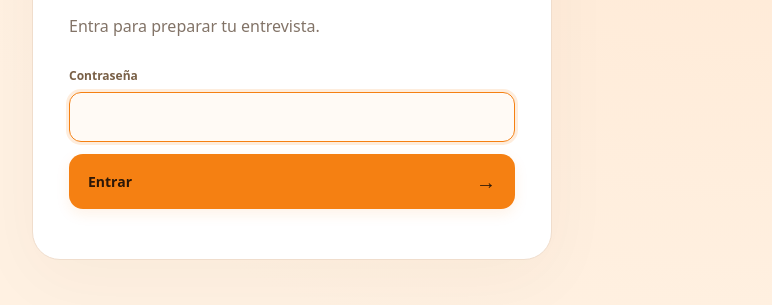
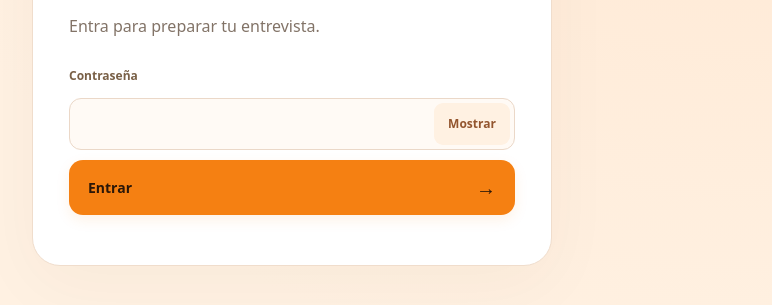
Before and after one commit to jmconteni2/estudio-entrevistas, a website: page docs/index.html in a window 1280 px wide. Shown: the part 319-624 px from the top of the page, without its empty margins (348-1120 px from the left). Drawn offline with Linux system fonts and the light colour scheme.

Commit message:
Corregir entrada de contraseña móvil y verificar acceso táctil del anfitrión

```diff
--- a/docs/access.js
+++ b/docs/access.js
@@ -7,6 +7,16 @@ const params=new URLSearchParams(location.hash.slice(1));
 const enc=new TextEncoder(),dec=new TextDecoder();
 const unbase64=s=>Uint8Array.from(atob(s),c=>c.charCodeAt(0));
 let busy=false;
+const passwordInput=document.getElementById('password');
+const showPassword=document.getElementById('showPassword');
+// Keep focus tied to a user gesture: mobile keyboards can ignore autofocus.
+showPassword.addEventListener('click',()=>{
+ const visible=passwordInput.type==='password';
+ passwordInput.type=visible?'text':'password';
+ showPassword.textContent=visible?'Ocultar':'Mostrar';
+ showPassword.setAttribute('aria-pressed',String(visible));
+ passwordInput.focus();
+});
 async function envelope(role){
  const response=await fetch(`sealed-${role}.json`,{cache:'no-store'});
  if(!response.ok)throw Error('No se pudo cargar el acceso. Recarga la página.');
--- a/docs/index.html
+++ b/docs/index.html
@@ -10,8 +10,8 @@
     <title>Lumen Interview</title>
     <link rel="icon" type="image/webp" href="assets/lumi-icon.webp" />
     <link rel="apple-touch-icon" href="assets/lumi-icon.webp" />
-    <link rel="stylesheet" href="style.css" />
-    <script defer src="access.js"></script>
+    <link rel="stylesheet" href="style.css?v=0.6.1" />
+    <script defer src="access.js?v=0.6.1"></script>
     <style>
       .access {
         max-width: 560px;
@@ -42,6 +42,32 @@
       .access label {
         margin-top: 28px;
       }
+      .password-entry { position: relative; }
+      #password {
+        position: relative;
+        width: 100%;
+        min-height: 52px;
+        padding-right: 88px;
+        font-size: 16px;
+        appearance: none;
+        -webkit-appearance: none;
+        touch-action: manipulation;
+        user-select: text;
+        -webkit-user-select: text;
+      }
+      #showPassword {
+        position: absolute;
+        right: 5px;
+        top: 5px;
+        width: 76px;
+        min-height: 42px;
+        margin: 0;
+        padding: 8px;
+        color: #93552e;
+        background: #fff1e2;
+        border-radius: 9px;
+        font-size: 12px;
+      }
       @media (max-width: 640px) {
         .access {
           margin: 8vh auto;
@@ -67,14 +93,16 @@
           Entra para preparar tu entrevista.
         </p>
         <form id="login">
-          <label
-            >Contraseña<input
-              id="password"
-              type="password"
-              autocomplete="current-password"
-              required
-              autofocus /></label
-          ><button id="unlock" class="primary" type="submit">
+          <label for="password">Contraseña</label>
+          <div class="password-entry">
+            <input id="password" name="password" type="password"
+              autocomplete="current-password" autocapitalize="none"
+              autocorrect="off" spellcheck="false" enterkeyhint="go"
+              aria-label="Contraseña del anfitrión" required />
+            <button id="showPassword" type="button" aria-controls="password"
+              aria-pressed="false">Mostrar</button>
+          </div>
+          <button id="unlock" class="primary" type="submit">
             Entrar <span aria-hidden="true">→</span>
           </button>
         </form>
```
Also changed, not shown: 1 other file.
